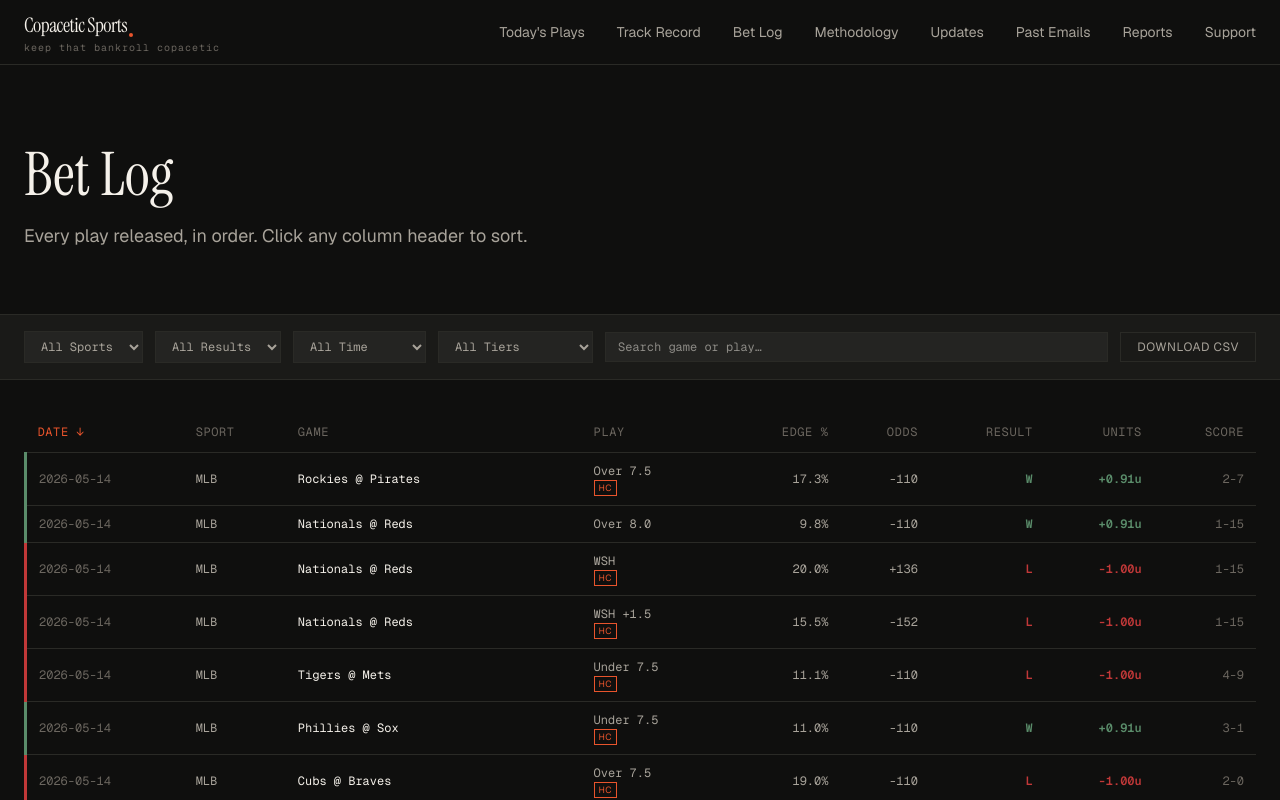
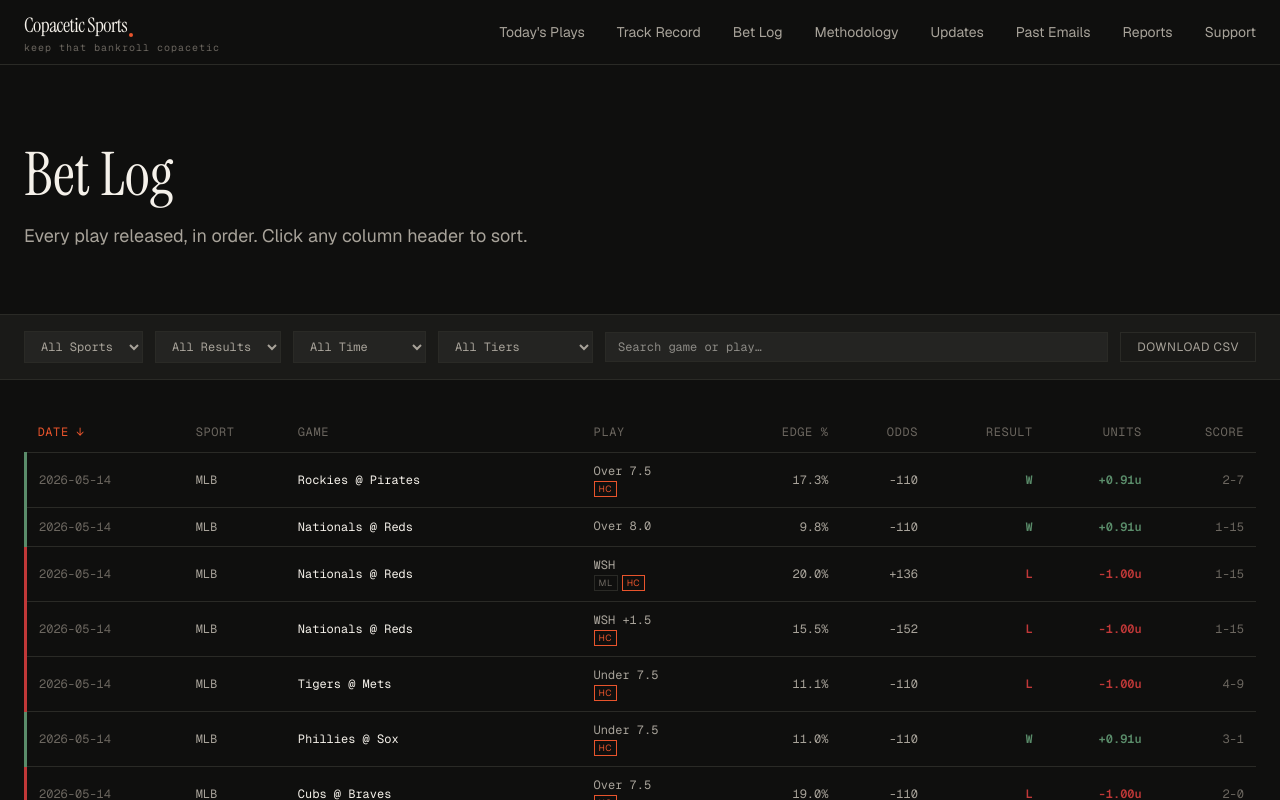
Before and after one commit to spencecc/outlier-sports-, a Next.js app: page /bet-log in a window 1280 px wide. Shown: the top 800 px of the page. Built offline with nearby package versions, Linux system fonts and the light colour scheme.

Commit message:
Add ML badge to moneyline bets in bet log

```diff
--- a/src/app/bet-log/page.tsx
+++ b/src/app/bet-log/page.tsx
@@ -321,14 +321,24 @@ export default function BetLogPage() {
                     </td>
                     <td className="py-2.5 px-3 max-w-48" style={{ color: "var(--text-secondary)" }}>
                       <span className="truncate block">{bet.play}</span>
+                      <span className="flex gap-1 mt-0.5 flex-wrap">
+                        {bet.type === "Moneyline" && (
+                          <span
+                            className="font-sans uppercase tracking-wider px-1 py-px"
+                            style={{ color: "var(--text-tertiary)", border: "1px solid var(--border)", fontSize: "9px" }}
+                          >
+                            ML
+                          </span>
+                        )}
                         {(bet as Bet & { tier?: string }).tier === "High Conviction" && (
                           <span
-                          className="text-xs font-sans uppercase tracking-wider px-1 py-px"
+                            className="font-sans uppercase tracking-wider px-1 py-px"
                             style={{ color: "var(--accent)", border: "1px solid var(--accent)", fontSize: "9px" }}
                           >
                             HC
                           </span>
                         )}
+                      </span>
                     </td>
                     <td className="py-2.5 px-3 text-right" style={{ color: "var(--text-secondary)" }}>
                       {bet.edge.toFixed(1)}%
```
Lines whose indentation alone changed are shown as unchanged.
